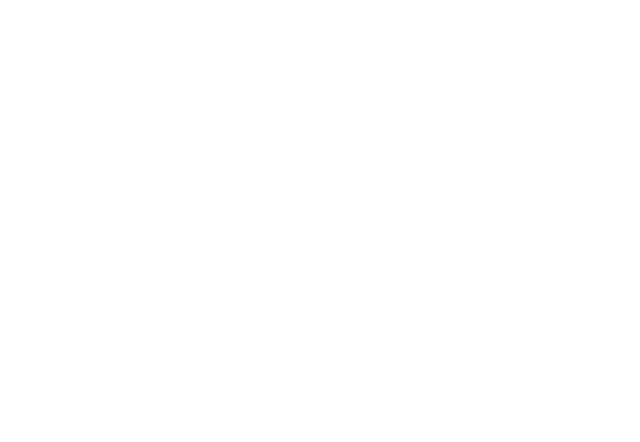
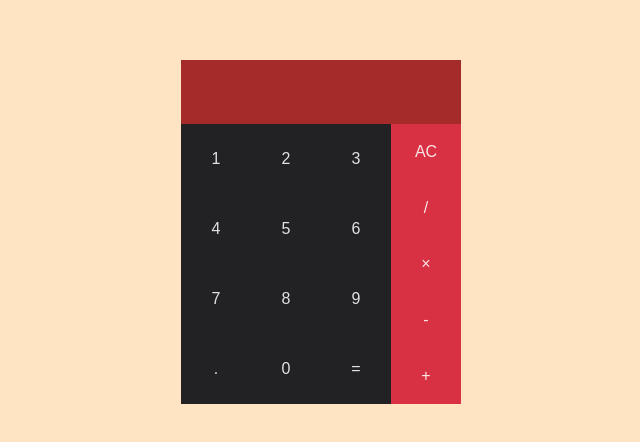
Before and after one commit to VERSAYANA/javascript-calculator, a React (Create React App) app: page / in a window 1280 px wide. Shown: the part 168-610 px from the top of the page, without its empty margins (319-959 px from the left). Built offline with nearby package versions, Linux system fonts and the light colour scheme.

Commit message:
Implemented UI Basic

```diff
--- a/src/App.css
+++ b/src/App.css
@@ -1,3 +1,18 @@
 .App {
   /* text-align: center; */
+  height: 100vh;
+  display: flex;
+  justify-content: center;
+  align-items: center;
+  background-color: bisque;
+
+  --primary-color: #222225;
+  --accent-color: #d73143;
+
+  --shadow-2dp: 0 2px 2px 0 rgba(0, 0, 0, 0.14),
+    0 1px 5px 0 rgba(0, 0, 0, 0.12), 0 3px 1px -2px rgba(0, 0, 0, 0.2);
+  --shadow-3dp: 0 3px 4px 0 rgba(0, 0, 0, 0.14),
+    0 1px 8px 0 rgba(0, 0, 0, 0.12), 0 3px 3px -2px rgba(0, 0, 0, 0.4);
+  --shadow-4dp: 0 4px 5px 0 rgba(0, 0, 0, 0.14),
+    0 1px 10px 0 rgba(0, 0, 0, 0.12), 0 2px 4px -1px rgba(0, 0, 0, 0.4);
 }
--- a/src/App.js
+++ b/src/App.js
@@ -1,10 +1,12 @@
 import React, { Component } from 'react';
 import './App.css';
+import Board from './components/Board/Board';
 
 class App extends Component {
   render() {
     return (
       <div className="App">
+        <Board />
       </div>
     );
   }
--- /dev/null
+++ b/src/components/Board/Board.css
@@ -0,0 +1,52 @@
+/* #board {
+  background-color: var(--primary-color);
+  display: grid;
+  grid-template: repeat(4, 70px) / repeat(3, 70px);
+  color: rgba(255, 255, 255, 0.87);
+  justify-items: center;
+  align-items: center;
+}
+#operators {
+  background-color: var(--accent-color);
+  display: grid;
+  grid-template: repeat(5, 56px) / 70px;
+  color: rgba(255, 255, 255, 0.87);
+  justify-items: center;
+  align-items: center;
+} */
+#calculator {
+  display: flex;
+  flex-direction: column;
+  background-color: black;
+}
+#display {
+  height: 64px;
+  background-color: brown;
+}
+#board {
+  display: flex;
+  background-color: white;
+}
+#numbers {
+  background-color: var(--primary-color);
+  display: grid;
+  grid-template: repeat(4, 70px) / repeat(3, 70px);
+  color: rgba(255, 255, 255, 0.87);
+}
+.button {
+  width: 100%;
+  height: 100%;
+  display: flex;
+  justify-content: center;
+  align-items: center;
+  cursor: pointer;
+}
+.button:hover {
+  box-shadow: var(--shadow-2dp);
+}
+#oprators {
+  background-color: var(--accent-color);
+  display: grid;
+  grid-template: repeat(5, 56px) / 70px;
+  color: rgba(255, 255, 255, 0.87);
+}
--- /dev/null
+++ b/src/components/Board/Board.js
@@ -0,0 +1,79 @@
+import React, { Component, Fragment } from 'react';
+import './Board.css';
+
+class Board extends Component {
+  render() {
+    return (
+      <div id="calculator">
+        <div id="display" />
+        <div id="board">
+          <div id="numbers">
+            <div id="one" className="button">
+              1
+            </div>
+            <div id="two" className="button">
+              2
+            </div>
+            <div id="three" className="button">
+              3
+            </div>
+            <div id="four" className="button">
+              4
+            </div>
+            <div id="five" className="button">
+              5
+            </div>
+            <div id="six" className="button">
+              6
+            </div>
+            <div id="seven" className="button">
+              7
+            </div>
+            <div id="eight" className="button">
+              8
+            </div>
+            <div id="nine" className="button">
+              9
+            </div>
+            <div id="decimal" className="button">
+              .
+            </div>
+            <div id="zero" className="button">
+              0
+            </div>
+            <div id="equal" className="button">
+              =
+            </div>
+          </div>
+          <div id="oprators">
+            <div id="clear" className="button">
+              AC
+            </div>
+            <div id="divide" className="button">
+              /
+            </div>
+            <div id="multiply" className="button">
+              &times;
+            </div>
+            <div id="subtract" className="button">
+              -
+            </div>
+            <div id="add" className="button">
+              +
+            </div>
+          </div>
+        </div>
+      </div>
+      // <Fragment>
+      // <div id="board">
+
+      // </div>
+      // <div id="operators">
+
+      // </div>
+      // </Fragment>
+    );
+  }
+}
+
+export default Board;
```
